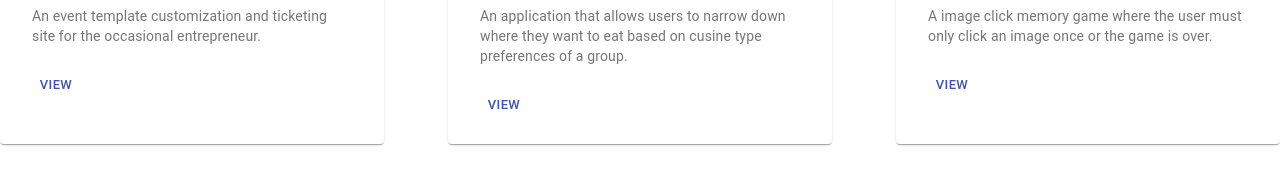
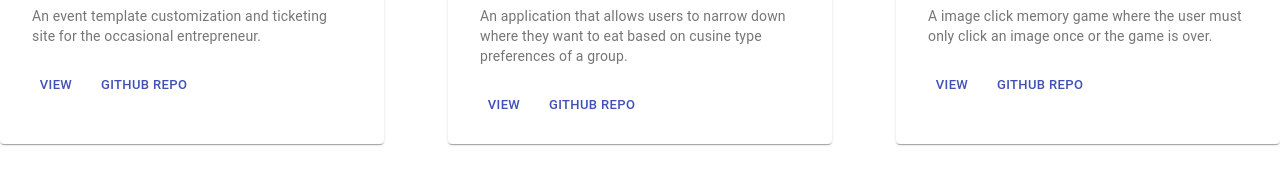
Before and after one commit to OokamiSieren/Professional-Portfolio, a React (Create React App) app in the folder client/: page / in a window 1280 px wide. Shown: the part 1426-1597 px from the top of the page. Built offline with nearby package versions, Linux system fonts and the light colour scheme.

Commit message:
added repo links to works

```diff
--- a/client/src/components/Works/index.js
+++ b/client/src/components/Works/index.js
@@ -63,6 +63,9 @@ import Button from '@material-ui/core/Button';
         <Button size="small" color="primary" href="https://eventize-123.herokuapp.com/">
           View
         </Button>
+        <Button size="small" color="primary" href="https://github.com/life-happens/life-happens">
+          GitHub Repo
+        </Button>
       </CardActions>
       </CardActionArea>
             </Card>
@@ -87,6 +90,9 @@ import Button from '@material-ui/core/Button';
       <CardActions>
         <Button size="small" color="primary" href="https://msovinski.github.io/Project-1-">
           View
+        </Button>
+        <Button size="small" color="primary" href="https://github.com/Msovinski/Project-1-">
+          GitHub Repo
         </Button>
       </CardActions>
       </CardActionArea>
@@ -113,6 +119,9 @@ import Button from '@material-ui/core/Button';
         <Button size="small" color="primary" href="https://ookamisieren.github.io/Clicky-Game">
           View
         </Button>
+        <Button size="small" color="primary" href="https://github.com/OokamiSieren/Clicky-Game">
+          GitHub Repo
+        </Button>
       </CardActions>
       </CardActionArea>
             </Card>
```
